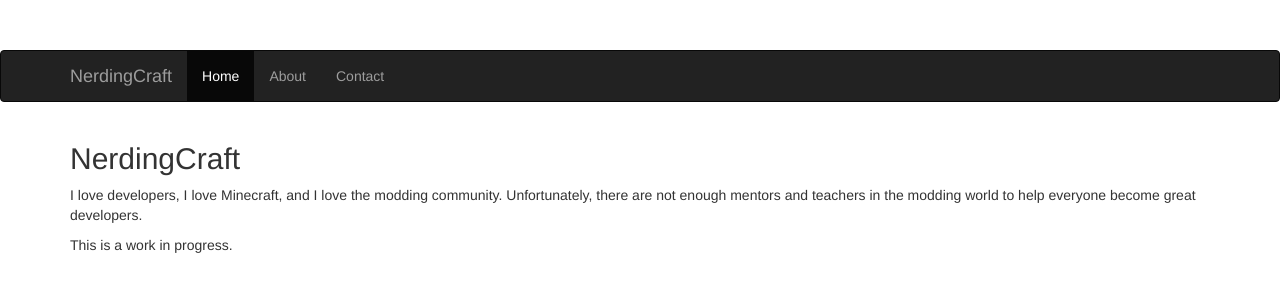
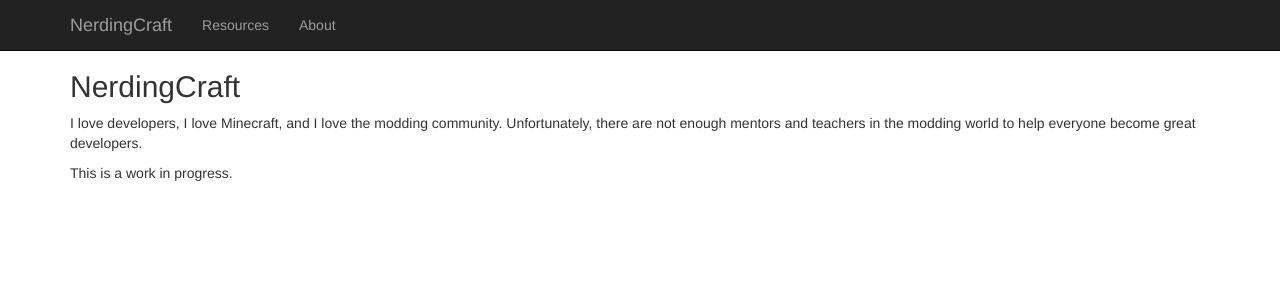
Before and after one commit to kylev/nerdcraft, a Jekyll site: the page built from index.md, in a window 1280 px wide. Shown: the top 300 px of the page. Built offline with Jekyll 4.4.1, drawn with Linux system fonts in a browser that asks for light colours; nearby versions of some CDN libraries; Markdown is read by kramdown in place of the engine named in the settings.

Commit message:
Link to reference pages

```diff
--- a/_includes/nav.html
+++ b/_includes/nav.html
@@ -1,4 +1,4 @@
-<nav class="navbar navbar-inverse">
+<nav class="navbar navbar-inverse navbar-fixed-top">
   <div class="container">
     <div class="navbar-header">
       <button type="button" class="navbar-toggle collapsed" data-toggle="collapse" data-target="#navbar" aria-expanded="false" aria-controls="navbar">
@@ -7,14 +7,13 @@
         <span class="icon-bar"></span>
         <span class="icon-bar"></span>
       </button>
-      <a class="navbar-brand" href="{{ site.base_url }}">{{ site.title }}</a>
+      <a class="navbar-brand" href="{{ site.base_url }}/">{{ site.title }}</a>
     </div>
 
     <div id="navbar" class="collapse navbar-collapse">
       <ul class="nav navbar-nav">
-        <li class="active"><a href="#">Home</a></li>
-        <li><a href="#about">About</a></li>
-        <li><a href="#contact">Contact</a></li>
+        <li><a href="resources.html">Resources</a></li>
+        <li><a href="about.html">About</a></li>
       </ul>
     </div><!--/.nav-collapse -->
   </div>
```
